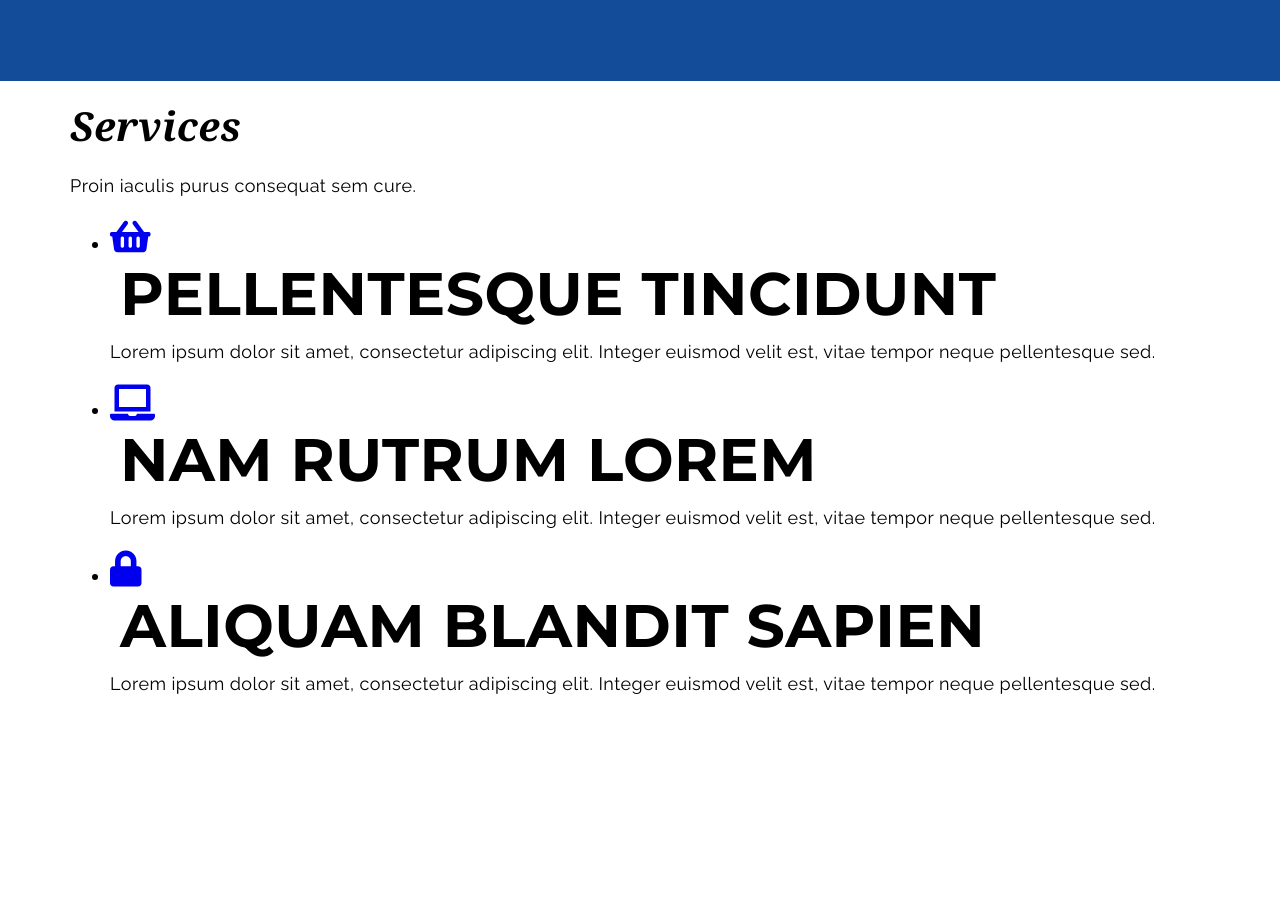
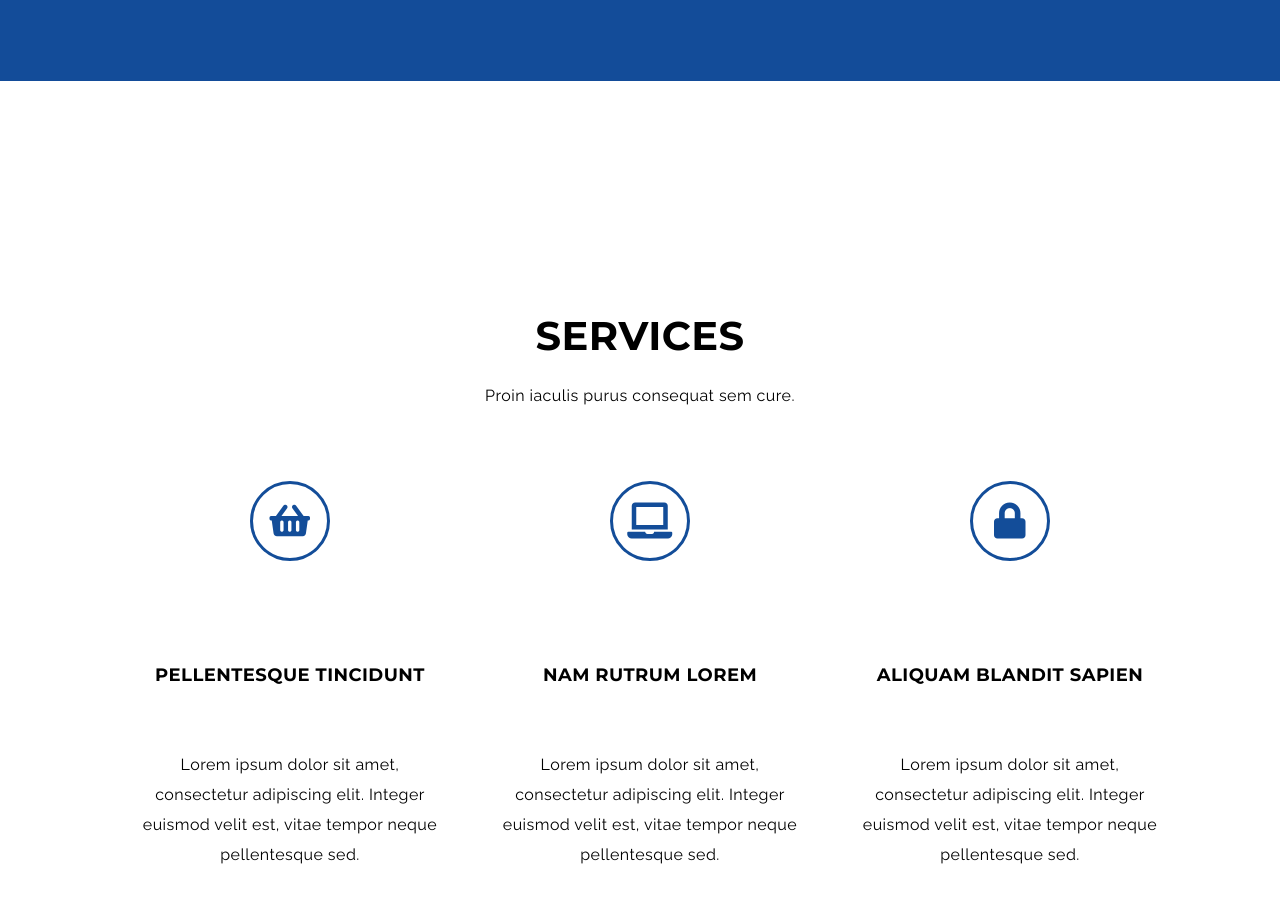
Before and after one commit to stobinet/landing-page, a website: page index.html in a window 1280 px wide. Shown: the part 719-1622 px from the top of the page. Before the commit the page ends 1436 px from the top, so only its background shows below. Drawn offline with Linux system fonts and the light colour scheme.

Commit message:
Add style for page section - service

```diff
--- a/sass/style.scss
+++ b/sass/style.scss
@@ -102,3 +102,63 @@ button {
     line-height: 24px;
     text-align: center;
 }
+
+/* Sections */
+
+.service {
+    display: flex;
+    position: relative;
+    margin-top: 100px;
+}
+.service .text {
+    position: absolute;
+    top: 0;
+    left: 50%;
+    transform: translateX(-50%);
+    text-align: center;
+}
+.service h2 {
+    font-family: 'Montserrat', sans-serif;
+    font-size: 40px;
+    font-weight: 700;
+    text-transform: uppercase;
+    font-style: normal;
+    padding-top: 110px;
+}
+.service h3 {
+    font-family: 'Montserrat', sans-serif;
+    font-size: 18px;
+    font-weight: 700;
+    color: #000;
+    margin-top: 80px;
+    margin-bottom: 50px;
+}
+.service p {
+    font-size: 16px;
+    font-weight: 400;
+    padding: 0 30px;
+}
+.service ul {
+    display: flex;
+    justify-content: space-between;
+    margin-top: 300px;
+    margin-right: 20px;
+    list-style: none;
+    text-align: center;
+}
+.dot {
+    position: relative;
+    display: inline-block;
+    width: 80px;
+    height: 80px;
+    border: 3px solid #134d99;
+    background-color: #fff;
+    border-radius: 50%;
+    color: #134d99;
+}
+.dot i {
+    position: absolute;
+    top: 25%;
+    left: 50%;
+    transform: translateX(-50%);
+}
```
Also changed, not shown: css/style.css, 1 other file.
